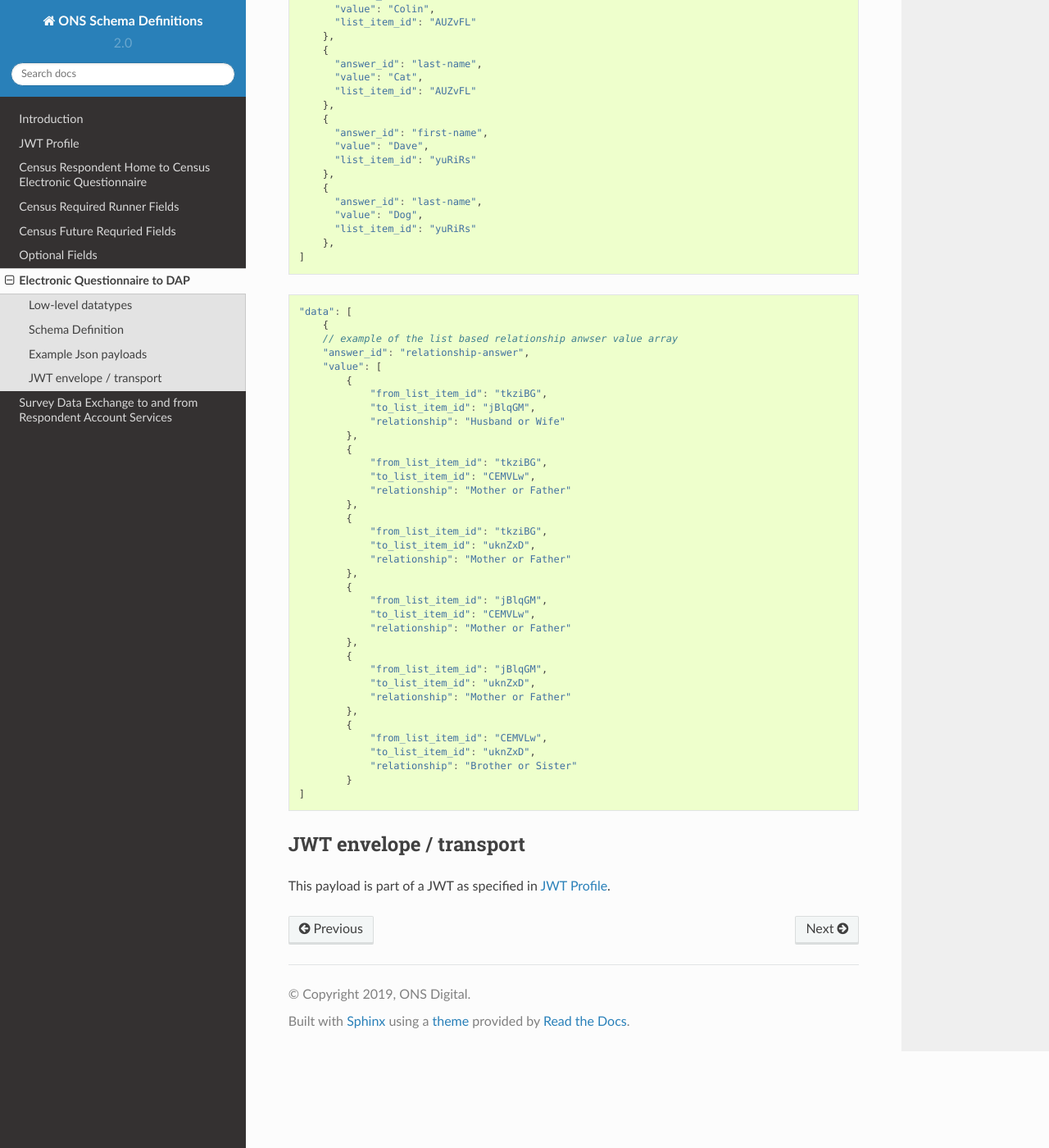
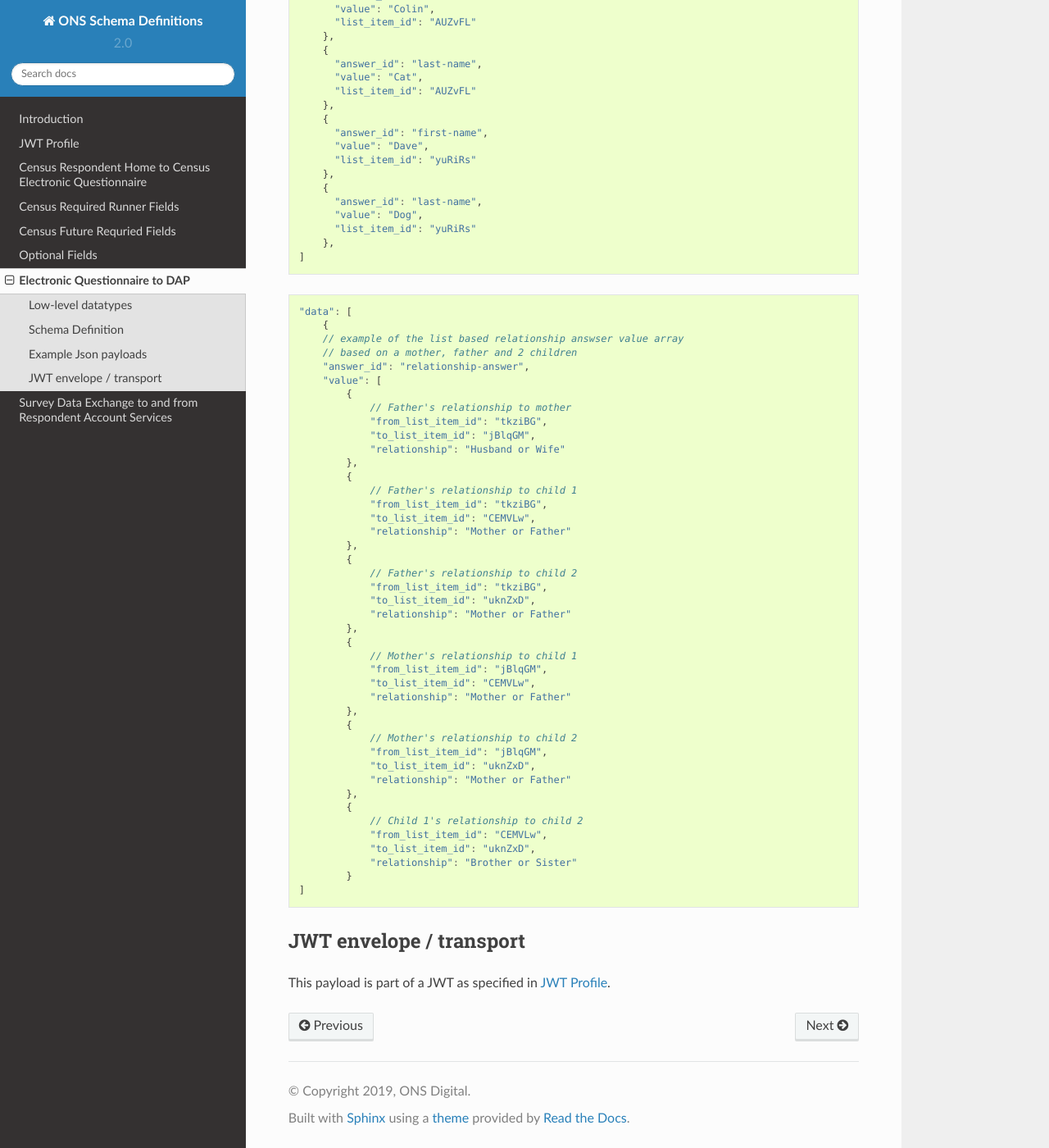
Before and after one commit to ONSdigital/ons-schema-definitions, a Sphinx documentation site: the page built from docs/electronic_questionnaire_to_dap.rst, in a window 1280 px wide and 1400 px high, scrolled down 4444 px. Shown: the whole window at 82% size. Built offline with Sphinx 7.4.7 and the Read the Docs theme 2.0.0, drawn with Linux system fonts in a browser that asks for light colours.

Commit message:
Comments on relationships

```diff
--- a/docs/electronic_questionnaire_to_dap.rst
+++ b/docs/electronic_questionnaire_to_dap.rst
@@ -183,35 +183,42 @@ Example Json payloads
 
     "data": [
         {
-        // example of the list based relationship anwser value array
+        // example of the list based relationship answser value array
+        // based on a mother, father and 2 children
         "answer_id": "relationship-answer",
         "value": [
             {
+                // Father's relationship to mother
                 "from_list_item_id": "tkziBG",
                 "to_list_item_id": "jBlqGM",
                 "relationship": "Husband or Wife"
             },
             {
+                // Father's relationship to child 1
                 "from_list_item_id": "tkziBG",
                 "to_list_item_id": "CEMVLw",
                 "relationship": "Mother or Father"
             },
             {
+                // Father's relationship to child 2
                 "from_list_item_id": "tkziBG",
                 "to_list_item_id": "uknZxD",
                 "relationship": "Mother or Father"
             },
             {
+                // Mother's relationship to child 1
                 "from_list_item_id": "jBlqGM",
                 "to_list_item_id": "CEMVLw",
                 "relationship": "Mother or Father"
             },
             {
+                // Mother's relationship to child 2
                 "from_list_item_id": "jBlqGM",
                 "to_list_item_id": "uknZxD",
                 "relationship": "Mother or Father"
             },
             {
+                // Child 1's relationship to child 2
                 "from_list_item_id": "CEMVLw",
                 "to_list_item_id": "uknZxD",
                 "relationship": "Brother or Sister"
```
